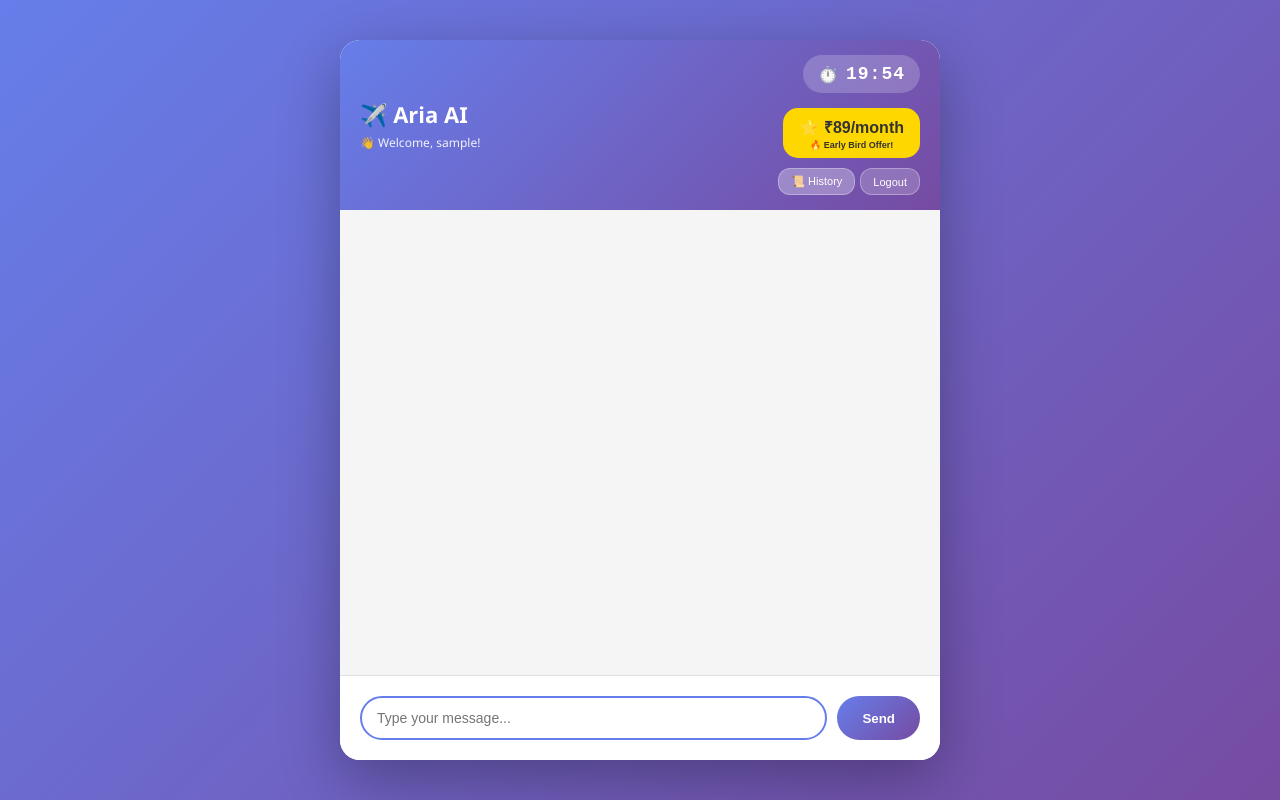
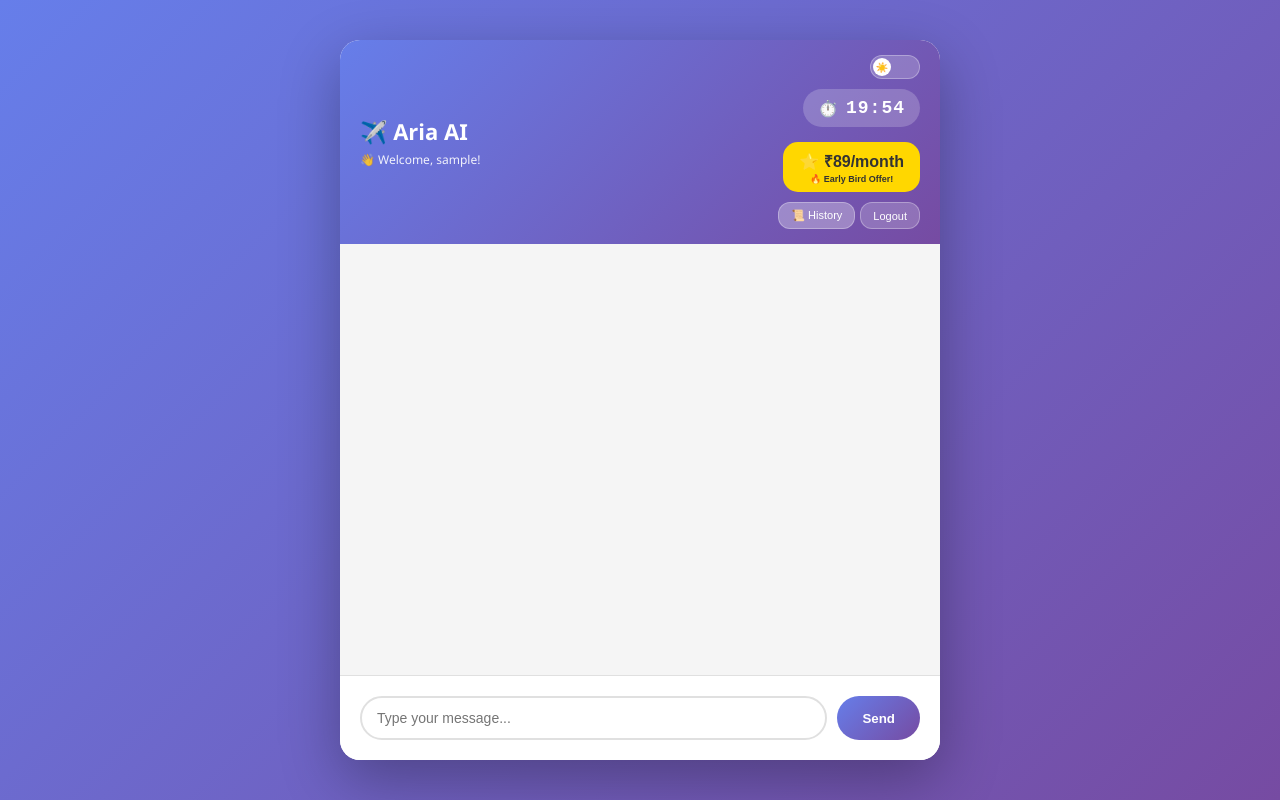
Before and after one commit to binalbaraiya700-hash/aria-ai-chatbot, a Flask app: page / in a window 1280 px wide. Run offline with Flask 3, Linux system fonts and the light colour scheme; the visitor is signed in with stand-in values (Sample User, id 1); data comes from the database, SQL or seed files in the repository; data that the repository does not hold is empty; some libraries are stand-ins or nearby versions.

Commit message:
Added dark mode with toggle and saved preferences

```diff
--- a/templates/index.html
+++ b/templates/index.html
@@ -6,15 +6,38 @@
     <title>Aria - Your AI Assistant</title>
     <script src="https://checkout.razorpay.com/v1/checkout.js"></script>
     <style>
+        :root {
+            --bg-primary: linear-gradient(135deg, #667eea 0%, #764ba2 100%);
+            --bg-chat: #f5f5f5;
+            --bg-message: white;
+            --text-primary: #333;
+            --text-secondary: #666;
+            --border-color: #e0e0e0;
+            --input-bg: white;
+            --header-text: white;
+        }
+
+        [data-theme="dark"] {
+            --bg-primary: linear-gradient(135deg, #1a1a2e 0%, #16213e 100%);
+            --bg-chat: #0f1419;
+            --bg-message: #1a1d23;
+            --text-primary: #e4e6eb;
+            --text-secondary: #b0b3b8;
+            --border-color: #2d3748;
+            --input-bg: #1a1d23;
+            --header-text: #e4e6eb;
+        }
+
         * {
             margin: 0;
             padding: 0;
             box-sizing: border-box;
+            transition: background-color 0.3s ease, color 0.3s ease;
         }
 
         body {
             font-family: 'Segoe UI', Tahoma, Geneva, Verdana, sans-serif;
-            background: linear-gradient(135deg, #667eea 0%, #764ba2 100%);
+            background: var(--bg-primary);
             height: 100vh;
             display: flex;
             justify-content: center;
@@ -58,6 +81,38 @@
             flex-direction: column;
             gap: 5px;
             align-items: flex-end;
+        }
+
+        /* Dark Mode Toggle */
+        .theme-toggle {
+            position: relative;
+            width: 50px;
+            height: 24px;
+            background: rgba(255,255,255,0.2);
+            border-radius: 12px;
+            cursor: pointer;
+            margin-bottom: 5px;
+            border: 1px solid rgba(255,255,255,0.3);
+        }
+
+        .theme-toggle-slider {
+            position: absolute;
+            top: 2px;
+            left: 2px;
+            width: 18px;
+            height: 18px;
+            background: white;
+            border-radius: 50%;
+            transition: transform 0.3s;
+            display: flex;
+            align-items: center;
+            justify-content: center;
+            font-size: 10px;
+        }
+
+        [data-theme="dark"] .theme-toggle-slider {
+            transform: translateX(26px);
+            background: #ffd700;
         }
 
         .timer-container {
@@ -229,16 +284,17 @@
         #userInput {
             flex: 1;
             padding: 12px 15px;
-            border: 2px solid #667eea;
+            border: 2px solid var(--border-color);
             border-radius: 25px;
             font-size: 14px;
             outline: none;
-            transition: all 0.3s;
+            background: var(--input-bg);
+            color: var(--text-primary);
         }
 
         #userInput:focus {
-            border-color: #764ba2;
-            box-shadow: 0 0 0 3px rgba(118, 75, 162, 0.1);
+            border-color: #667eea;
+            box-shadow: 0 0 0 3px rgba(102, 126, 234, 0.1);
         }
 
         #sendBtn {
@@ -346,6 +403,11 @@
                 <div class="user-info">👋 Welcome, {{ username }}!</div>
             </div>
             <div class="header-right">
+                <!-- Dark Mode Toggle -->
+                <div class="theme-toggle" onclick="toggleTheme()" title="Toggle Dark Mode">
+                    <div class="theme-toggle-slider">☀️</div>
+                </div>
+
                 {% if is_premium %}
                     <div class="premium-badge">
                         ⭐ PREMIUM
@@ -417,6 +479,31 @@
     <script>
         let timeRemaining = {{ time_remaining }};
         let timerInterval;
+
+        // Dark Mode Functions
+        function toggleTheme() {
+            const currentTheme = document.documentElement.getAttribute('data-theme');
+            const newTheme = currentTheme === 'dark' ? 'light' : 'dark';
+
+            document.documentElement.setAttribute('data-theme', newTheme);
+            localStorage.setItem('theme', newTheme);
+
+            // Update toggle icon
+            const slider = document.querySelector('.theme-toggle-slider');
+            slider.textContent = newTheme === 'dark' ? '🌙' : '☀️';
+        }
+
+        // Load saved theme
+        function loadTheme() {
+            const savedTheme = localStorage.getItem('theme') || 'light';
+            document.documentElement.setAttribute('data-theme', savedTheme);
+
+            const slider = document.querySelector('.theme-toggle-slider');
+            slider.textContent = savedTheme === 'dark' ? '🌙' : '☀️';
+        }
+
+        // Initialize theme on page load
+        loadTheme();
 
         function updateTimerDisplay() {
             if (timeRemaining <= 0) {
```
Also changed, not shown: other parts of templates/index.html (+12 -11 lines).
